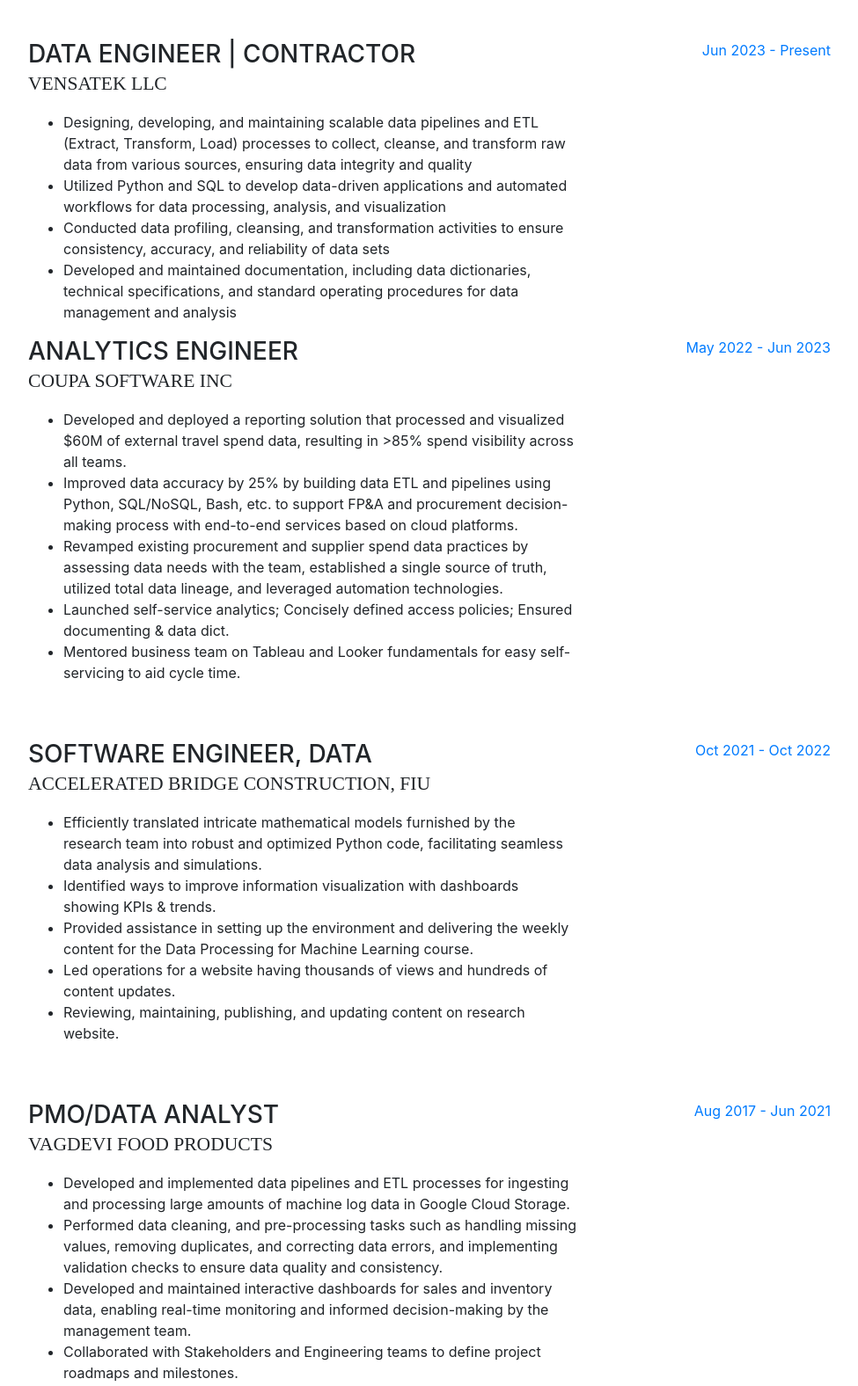
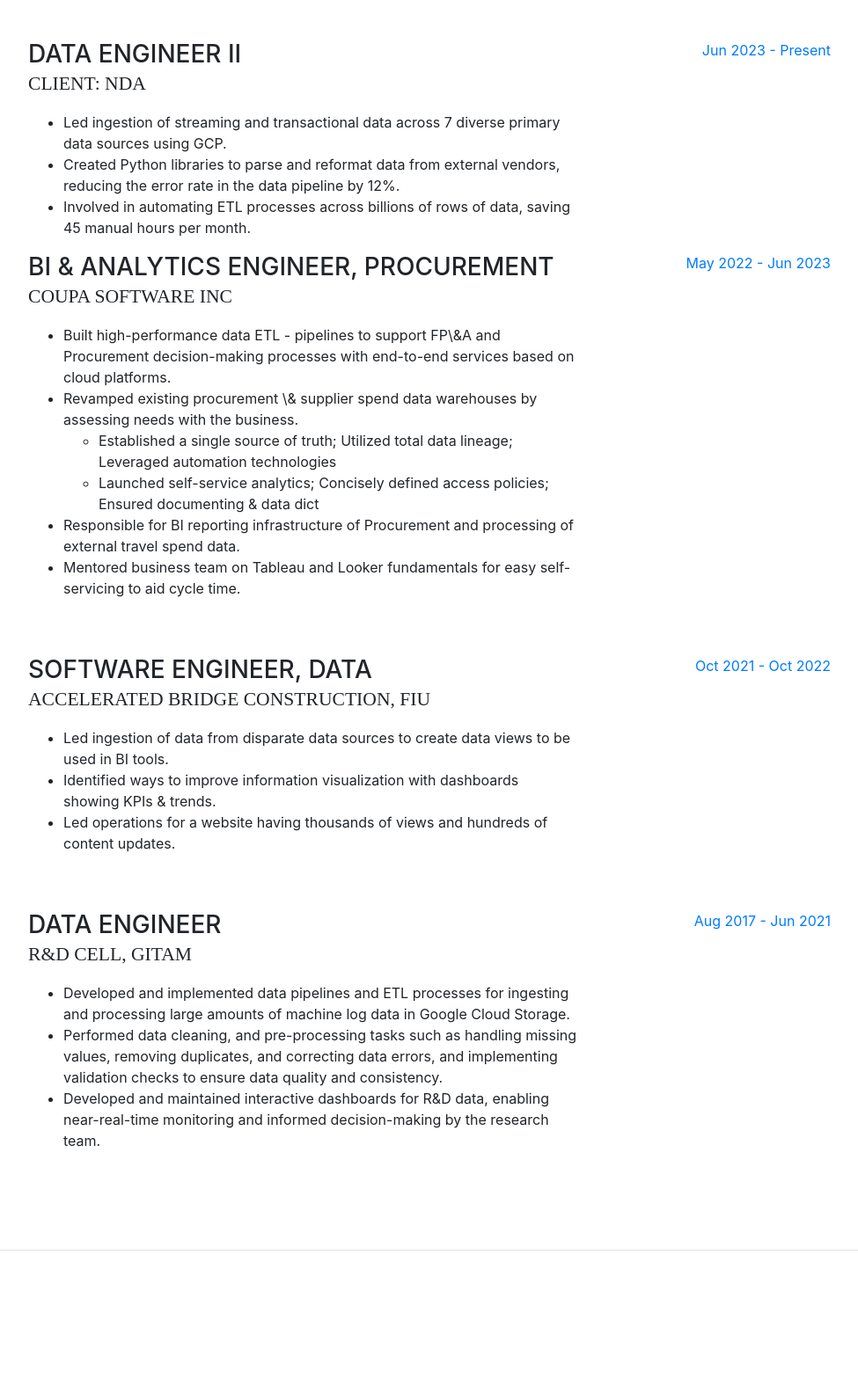
Before and after one commit to vardhanranga/Professional-Portfolio, a website with bundled scripts: page index.html in a window 1280 px wide. Shown: the part 889-2465 px from the top of the page at 88% size, without its empty margins (288-1263 px from the left). Built offline with nearby package versions, Linux system fonts and the light colour scheme; a web font is replaced by a local one.

Commit message:
Update index.html
updating resume

```diff
--- a/index.html
+++ b/index.html
@@ -120,13 +120,12 @@
 
           <div class="resume-item d-flex flex-column flex-md-row">
             <div class="resume-content mr-auto">
-              <h3 class="mb-0">Data Engineer | CONTRACTOR</h3>
-              <div class="subheading mb-3">Vensatek LLC</div>
+              <h3 class="mb-0">Data Engineer II</h3>
+              <div class="subheading mb-3">Client: NDA</div>
               <ul>
-                <li>Designing, developing, and maintaining scalable data pipelines and ETL (Extract, Transform, Load) processes to collect, cleanse, and transform raw data from various sources, ensuring data integrity and quality</li>
-                <li>Utilized Python and SQL to develop data-driven applications and automated workflows for data processing, analysis, and visualization</li>
-                <li>Conducted data profiling, cleansing, and transformation activities to ensure consistency, accuracy, and reliability of data sets</li>
-                <li>Developed and maintained documentation, including data dictionaries, technical specifications, and standard operating procedures for data management and analysis</li>
+                <li>Led ingestion of streaming and transactional data across 7 diverse primary data sources using GCP.</li>
+                <li>Created Python libraries to parse and reformat data from external vendors, reducing the error rate in the data pipeline by 12%.</li>
+                <li>Involved in automating ETL processes across billions of rows of data, saving 45 manual hours per month.</li>
               </ul>
             </div>
             <div class="resume-date text-md-right">
@@ -136,13 +135,16 @@
 
           <div class="resume-item d-flex flex-column flex-md-row mb-5">
             <div class="resume-content mr-auto">
-              <h3 class="mb-0">Analytics Engineer</h3>
+              <h3 class="mb-0">BI & Analytics Engineer, Procurement</h3>
               <div class="subheading mb-3">Coupa Software Inc</div>
               <ul>
-                <li>Developed and deployed a reporting solution that processed and visualized $60M of external travel spend data, resulting in >85% spend visibility across all teams.</li>
-                <li>Improved data accuracy by 25% by building data ETL and pipelines using Python, SQL/NoSQL, Bash, etc. to support FP&A and procurement decision-making process with end-to-end services based on cloud platforms.</li>
-                <li>Revamped existing procurement and supplier spend data practices by assessing data needs with the team, established a single source of truth, utilized total data lineage, and leveraged automation technologies.</li>
-                <li>Launched self-service analytics; Concisely defined access policies; Ensured documenting & data dict.</li>
+                <li>Built high-performance data ETL - pipelines to support FP\&A and Procurement decision-making processes with end-to-end services based on cloud platforms.</li>
+                <li>Revamped existing procurement \& supplier spend data warehouses by assessing needs with the business.</li>
+                <ul>
+                  <li>Established a single source of truth; Utilized total data lineage; Leveraged automation technologies</li>
+                  <li>Launched self-service analytics; Concisely defined access policies; Ensured documenting & data dict</li>
+                </ul>
+                <li>Responsible for BI reporting infrastructure of Procurement and processing of external travel spend data.</li>
                 <li>Mentored business team on Tableau and Looker fundamentals for easy self-servicing to aid cycle time.</li>
               </ul>
             </div>
@@ -156,11 +158,9 @@
               <h3 class="mb-0">Software Engineer, Data</h3>
               <div class="subheading mb-3">Accelerated Bridge Construction, FIU</div>
               <ul>
-                <li>Efficiently translated intricate mathematical models furnished by the research team into robust and optimized Python code, facilitating seamless data analysis and simulations.</li>
+                <li>Led ingestion of data from disparate data sources to create data views to be used in BI tools.</li>
                 <li>Identified ways to improve information visualization with dashboards showing KPIs & trends.</li>
-                <li>Provided assistance in setting up the environment and delivering the weekly content for the Data Processing for Machine Learning course.</li>
                 <li>Led operations for a website having thousands of views and hundreds of content updates.</li>
-                <li>Reviewing, maintaining, publishing, and updating content on research website.</li>
             </div>
             <div class="resume-date text-md-right">
               <span class="text-primary">Oct 2021 - Oct 2022</span>
@@ -169,13 +169,12 @@
 
           <div class="resume-item d-flex flex-column flex-md-row mb-5">
             <div class="resume-content mr-auto">
-              <h3 class="mb-0">PMO/Data Analyst</h3>
-              <div class="subheading mb-3">Vagdevi Food Products</div>
+              <h3 class="mb-0">Data Engineer</h3>
+              <div class="subheading mb-3">R&D Cell, GITAM</div>
               <ul>
                 <li>Developed and implemented data pipelines and ETL processes for ingesting and processing large amounts of machine log data in Google Cloud Storage.</li>
                 <li>Performed data cleaning, and pre-processing tasks such as handling missing values, removing duplicates, and correcting data errors, and implementing validation checks to ensure data quality and consistency.</li>
-                <li>Developed and maintained interactive dashboards for sales and inventory data, enabling real-time monitoring and informed decision-making by the management team.</li>
-                <li>Collaborated with Stakeholders and Engineering teams to define project roadmaps and milestones.</li>
+                <li>Developed and maintained interactive dashboards for R&D data, enabling near-real-time monitoring and informed decision-making by the research team.</li>
               </ul>
             </div>
             <div class="resume-date text-md-right">
```
